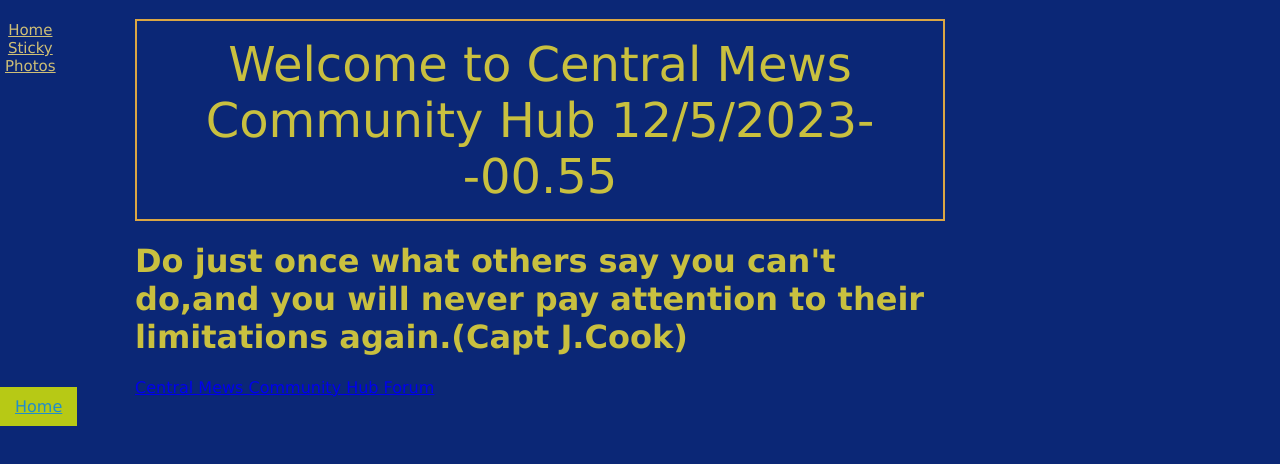
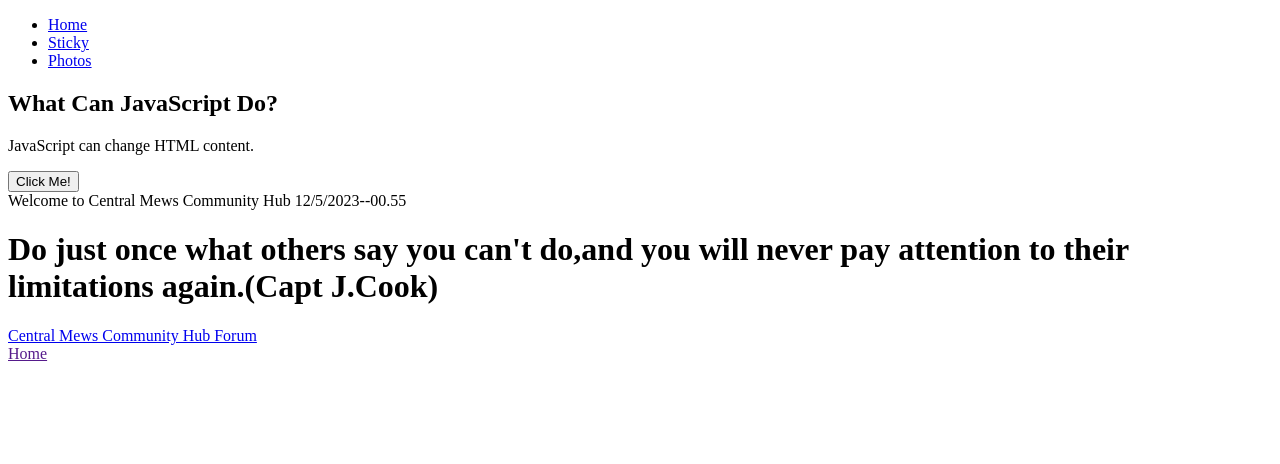
Before and after one commit to 5ofDiamonds/Central-Mews-Community-Hub, a plain HTML site: page index.html in a window 1280 px wide. Drawn offline with Linux system fonts and the light colour scheme; a script that the page names is missing.

Commit message:
Add files via upload

```diff
--- a/index.html
+++ b/index.html
@@ -3,101 +3,13 @@
 <head>
 	<title>CMCH</title>
 	<!-- <link rel="stylesheet" href="https://drive.google.com/file/d/1agRVXXRdW0SmuJe8kRTbwfDT5hW9ItB4/view?usp=share_link"> -->
-	<style>body{
-		background-color: #0B2776 ;
-		color: #c9c03f;
-		font-family: verdana,tahoma,  sans-serif;
-		margin: 0;
-		padding-right: 50;
-		margin-right: 200px;
-		background-attachment: sticky;
-	}
 
-	.container{
-		width:75%;
-		margin: auto;
-		text-shadow: #02090e;
-		}
-
-	.button{
-		background-color: #b7c915;
-		color: #208dcc;
-		padding:10px 15px;
-		border: none;
-	}
-
-	.button:hover{
-		background: #208dcc;
-		color: #b7c915;
-
-	}
-	.clr{
-		clear:both;
-		}
-
-
-	.sticky {
-	  /* position: -webkit-sticky; */
-	  position: sticky;
-	  top: 0;
-	  padding: 5px;
-	  background-color: #0B2776;
-	  border: 2px solid #ebdc5d;
-	}
-	#main-block{
-		float: inline-start;
-		width: 70%;
-		padding: 15px;
-		box-sizing: border-box;
-
-	}
-	#sidebar{
-		float:right;
-		width: 30%;
-		background-color:	#8a0707;
-		color:#fff;
-		padding: 15px;
-		box-sizing: border-box;
-	}
-
-
-	 #main-nav{
-		position:fixed;
-		top:0px;
-		text-align: center;
-		background: #0B2776;
-	}
-
-	 #main-nav ul{
-		padding: 5px;
-		text-align: center;
-		list-style: none;
-
-	}
-
-	#main-nav li{
-		padding-right: 20px;
-		font-size: 15px;
-	}
-	#main-nav a{
-		color: #cfbf76;
-	}
-
-	#sticky {
-	  position: sticky;
-	  text-align: center;
-	  top: 0;
-	  padding: 15px;
-	  background-color: #0B2776;
-	  border: 2px solid #dba644;
-	  font-size: 3em;
-	}</style>
 </head>
 
 
 
 <header>
-	<
+
 
 	<nav id="main-nav">
 		<ul>
@@ -111,6 +23,12 @@
 
 </header>
 <body>
+	<h2>What Can JavaScript Do?</h2>
+
+<p id="demo">JavaScript can change HTML content.</p>
+
+<button type="button" onclick='document.getElementById("demo").innerHTML = "Hello JavaScript!"'>Click Me!</button>
+
 
 	<div class="container">
 	<div id="sticky">Welcome to Central Mews Community Hub 12/5/2023--00.55</div>
```
